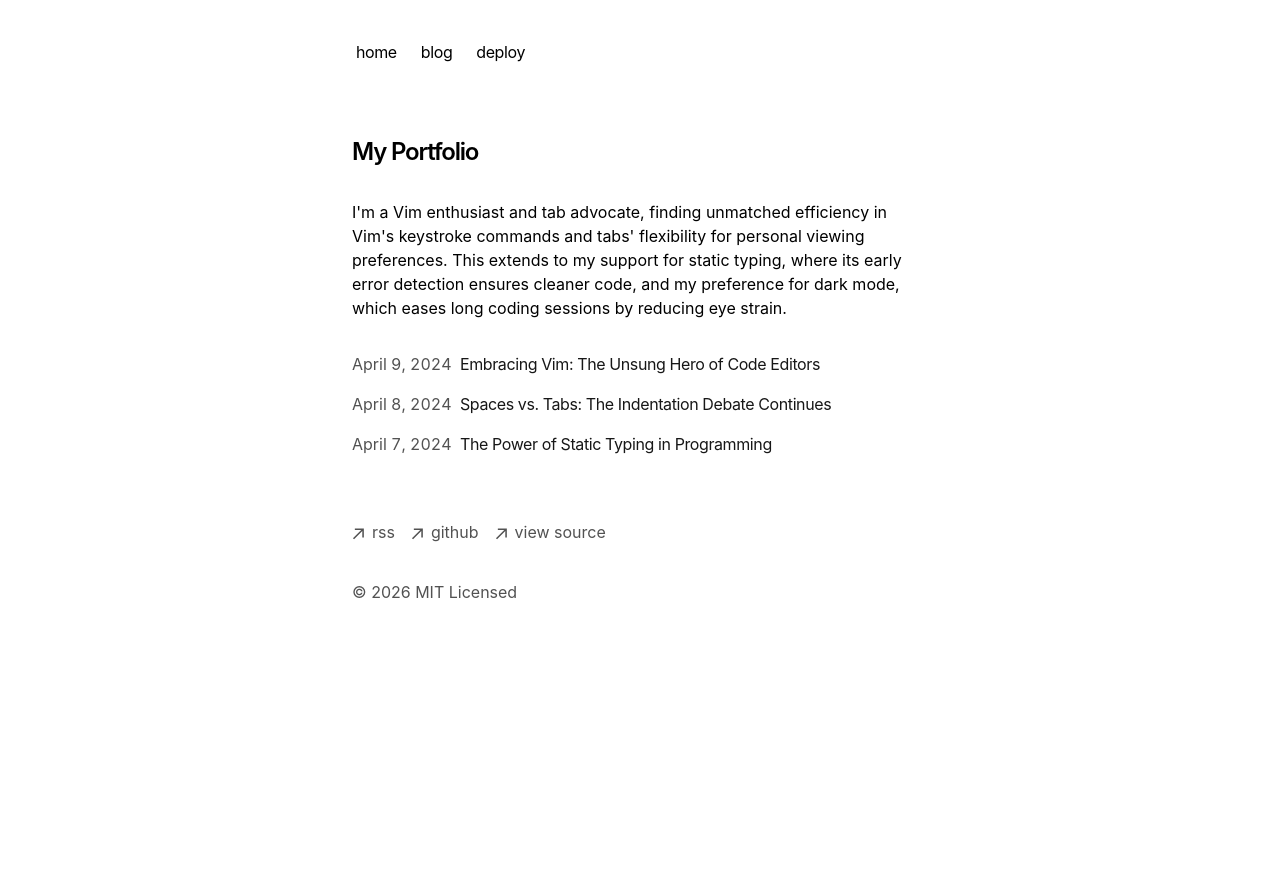
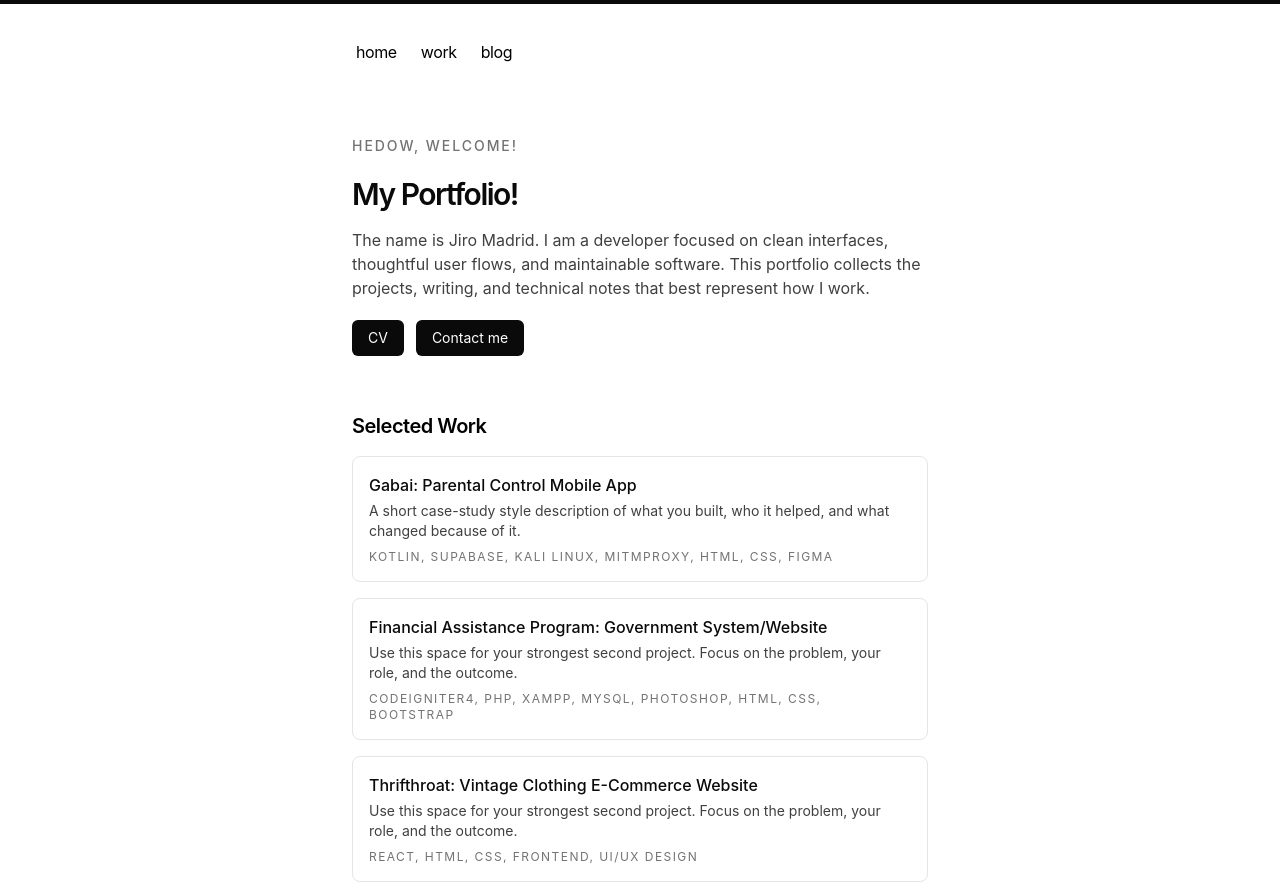
Before and after one commit to Joriman15/portfolio-kit, a Next.js app: page / in a window 1280 px wide. Shown: the top 896 px of the page. Before the commit the page ends 800 px from the top, so only its background shows below. Built offline with nearby package versions, Linux system fonts and the light colour scheme.

Commit message:
initiation

```diff
--- a/app/blog/[slug]/page.tsx
+++ b/app/blog/[slug]/page.tsx
@@ -77,7 +77,7 @@ export default function Blog({ params }) {
             url: `${baseUrl}/blog/${post.slug}`,
             author: {
               '@type': 'Person',
-              name: 'My Portfolio',
+              name: 'Your Name',
             },
           }),
         }}
--- a/app/components/footer.tsx
+++ b/app/components/footer.tsx
@@ -35,7 +35,7 @@ export default function Footer() {
             className="flex items-center transition-all hover:text-neutral-800 dark:hover:text-neutral-100"
             rel="noopener noreferrer"
             target="_blank"
-            href="https://github.com/vercel/next.js"
+            href="https://github.com/your-username"
           >
             <ArrowIcon />
             <p className="ml-2 h-7">github</p>
@@ -46,15 +46,15 @@ export default function Footer() {
             className="flex items-center transition-all hover:text-neutral-800 dark:hover:text-neutral-100"
             rel="noopener noreferrer"
             target="_blank"
-            href="https://vercel.com/templates/next.js/portfolio-starter-kit"
+            href="https://www.linkedin.com/in/your-username"
           >
             <ArrowIcon />
-            <p className="ml-2 h-7">view source</p>
+            <p className="ml-2 h-7">linkedin</p>
           </a>
         </li>
       </ul>
       <p className="mt-8 text-neutral-600 dark:text-neutral-300">
-        © {new Date().getFullYear()} MIT Licensed
+        (c) {new Date().getFullYear()} Your Name
       </p>
     </footer>
   )
--- a/app/components/nav.tsx
+++ b/app/components/nav.tsx
@@ -4,11 +4,11 @@ const navItems = {
   '/': {
     name: 'home',
   },
+  '/#work': {
+    name: 'work',
+  },
   '/blog': {
     name: 'blog',
-  },
-  'https://vercel.com/templates/next.js/portfolio-starter-kit': {
-    name: 'deploy',
   },
 }
 
--- /dev/null
+++ b/app/components/scroll-indicator.tsx
@@ -0,0 +1,16 @@
+'use client'
+
+import { motion, useScroll } from 'motion/react'
+
+export function ScrollIndicator() {
+  const { scrollYProgress } = useScroll()
+
+  return (
+    <motion.div
+      aria-hidden="true"
+      className="fixed left-0 right-0 top-0 z-50 h-1 origin-left bg-neutral-950 dark:bg-neutral-50"
+      id="scroll-indicator"
+      style={{ scaleX: scrollYProgress }}
+    />
+  )
+}
--- a/app/layout.tsx
+++ b/app/layout.tsx
@@ -1,27 +1,28 @@
-import './global.css'
-import type { Metadata } from 'next'
-import { GeistSans } from 'geist/font/sans'
-import { GeistMono } from 'geist/font/mono'
-import { Navbar } from './components/nav'
-import { Analytics } from '@vercel/analytics/react'
-import { SpeedInsights } from '@vercel/speed-insights/next'
-import Footer from './components/footer'
-import { baseUrl } from './sitemap'
+import "./global.css";
+import type { Metadata } from "next";
+import { GeistSans } from "geist/font/sans";
+import { GeistMono } from "geist/font/mono";
+import { Navbar } from "./components/nav";
+import { Analytics } from "@vercel/analytics/react";
+import { SpeedInsights } from "@vercel/speed-insights/next";
+import Footer from "./components/footer";
+import { baseUrl } from "./sitemap";
+import { ScrollIndicator } from "./components/scroll-indicator";
 
 export const metadata: Metadata = {
   metadataBase: new URL(baseUrl),
   title: {
-    default: 'Next.js Portfolio Starter',
-    template: '%s | Next.js Portfolio Starter',
+    default: "Jiro Madrid - Portfolio",
+    template: "%s | Jiro Madrid",
   },
-  description: 'This is my portfolio.',
+  description: "A portfolio of projects, writing, and technical work by Jiro Madrid.",
   openGraph: {
-    title: 'My Portfolio',
-    description: 'This is my portfolio.',
+    title: "Jiro Madrid - Portfolio",
+    description: "A portfolio of projects, writing, and technical work by Jiro Madrid.",
     url: baseUrl,
-    siteName: 'My Portfolio',
-    locale: 'en_US',
-    type: 'website',
+    siteName: "Jiro Madrid",
+    locale: "en_US",
+    type: "website",
   },
   robots: {
     index: true,
@@ -29,30 +30,31 @@ export const metadata: Metadata = {
     googleBot: {
       index: true,
       follow: true,
-      'max-video-preview': -1,
-      'max-image-preview': 'large',
-      'max-snippet': -1,
+      "max-video-preview": -1,
+      "max-image-preview": "large",
+      "max-snippet": -1,
     },
   },
-}
+};
 
-const cx = (...classes) => classes.filter(Boolean).join(' ')
+const cx = (...classes) => classes.filter(Boolean).join(" ");
 
 export default function RootLayout({
   children,
 }: {
-  children: React.ReactNode
+  children: React.ReactNode;
 }) {
   return (
     <html
       lang="en"
       className={cx(
-        'text-black bg-white dark:text-white dark:bg-black',
+        "text-black bg-white dark:text-white dark:bg-black",
         GeistSans.variable,
-        GeistMono.variable
+        GeistMono.variable,
       )}
     >
       <body className="antialiased max-w-xl mx-4 mt-8 lg:mx-auto">
+        <ScrollIndicator />
         <main className="flex-auto min-w-0 mt-6 flex flex-col px-2 md:px-0">
           <Navbar />
           {children}
@@ -62,5 +64,5 @@ export default function RootLayout({
         </main>
       </body>
     </html>
-  )
+  );
 }
--- a/app/page.tsx
+++ b/app/page.tsx
@@ -1,21 +1,119 @@
 import { BlogPosts } from 'app/components/posts'
+
+const projects = [
+  {
+    name: 'Gabai: Parental Control Mobile App',
+    description:
+      'A short case-study style description of what you built, who it helped, and what changed because of it.',
+    stack: 'Kotlin, Supabase, Kali Linux, MITMProxy, HTML, CSS, Figma',
+    href: '/projects/project-one',
+  },
+  {
+    name: 'Financial Assistance Program: Government System/Website',
+    description:
+      'Use this space for your strongest second project. Focus on the problem, your role, and the outcome.',
+    stack: 'CodeIgniter4, PHP, XAMPP, MySQL, Photoshop, HTML, CSS, Bootstrap',
+    href: '#',
+  },
+   {
+    name: 'Thrifthroat: Vintage Clothing E-Commerce Website',
+    description:
+      'Use this space for your strongest second project. Focus on the problem, your role, and the outcome.',
+    stack: 'React, HTML, CSS, Frontend, UI/UX Design',
+    href: '#',
+  },
+  {
+    name: 'Billing Project: Internal Tool for Invoice Management',
+    description:
+      'Use this space for your strongest second project. Focus on the problem, your role, and the outcome.',
+    stack: 'CodeIgniter4, PHP, XAMPP, MySQL, HTML, CSS, Bootstrap',
+    href: '#',
+
+  },
+  {
+     name: 'Laser Visitor Counter: IoT Device and Dashboard',
+    description:
+      'Use this space for your strongest second project. Focus on the problem, your role, and the outcome.',
+    stack: 'HTML, CSS, JavaScript, IoT, Raspberry Pi, Python',
+    href: '#',
+  },
+]
 
 export default function Page() {
   return (
-    <section>
-      <h1 className="mb-8 text-2xl font-semibold tracking-tighter">
-        My Portfolio
-      </h1>
-      <p className="mb-4">
-        {`I'm a Vim enthusiast and tab advocate, finding unmatched efficiency in
-        Vim's keystroke commands and tabs' flexibility for personal viewing
-        preferences. This extends to my support for static typing, where its
-        early error detection ensures cleaner code, and my preference for dark
-        mode, which eases long coding sessions by reducing eye strain.`}
-      </p>
-      <div className="my-8">
+    <section className="space-y-14">
+      <section className="space-y-5">
+        <p className="text-sm font-medium uppercase tracking-[0.14em] text-neutral-500 dark:text-neutral-400">
+          Hedow, welcome!
+        </p>
+        <div className="space-y-4">
+          <h1 className="text-3xl font-semibold tracking-tighter text-neutral-950 dark:text-neutral-50">
+            My Portfolio!
+          </h1>
+          <p className="text-neutral-700 dark:text-neutral-300">
+            The name is Jiro Madrid. I am a developer focused on clean interfaces, thoughtful user flows,
+            and maintainable software. This portfolio collects the projects,
+            writing, and technical notes that best represent how I work.
+          </p>
+        </div>
+        <div className="flex flex-wrap gap-3 text-sm">
+          <a
+            className="rounded-md bg-neutral-950 px-4 py-2 text-white transition hover:bg-neutral-800 dark:bg-neutral-50 dark:text-neutral-950 dark:hover:bg-neutral-200"
+            href="/resume.pdf"
+            download
+          >
+            CV
+          </a>
+          <a
+            className="rounded-md bg-neutral-950 px-4 py-2 text-white transition hover:bg-neutral-800 dark:bg-neutral-50 dark:text-neutral-950 dark:hover:bg-neutral-200"
+            href="mailto:you@example.com"
+          >
+            Contact me
+          </a>
+        </div>
+      </section>
+
+      <section id="work" className="space-y-4">
+        <h2 className="text-xl font-semibold tracking-tight">Selected Work</h2>
+        <div className="space-y-4">
+          {projects.map((project) => (
+            <a
+              key={project.name}
+              className="block rounded-lg border border-neutral-200 p-4 transition hover:border-neutral-400 dark:border-neutral-800 dark:hover:border-neutral-600"
+              href={project.href}
+            >
+              <div className="flex flex-col gap-2">
+                <div>
+                  <h3 className="font-medium text-neutral-950 dark:text-neutral-50">
+                    {project.name}
+                  </h3>
+                  <p className="mt-1 text-sm text-neutral-700 dark:text-neutral-300">
+                    {project.description}
+                  </p>
+                </div>
+                <p className="text-xs uppercase tracking-[0.12em] text-neutral-500 dark:text-neutral-400">
+                  {project.stack}
+                </p>
+              </div>
+            </a>
+          ))}
+        </div>
+      </section>
+
+      <section className="space-y-4">
+        <h2 className="text-xl font-semibold tracking-tight">About</h2>
+        <p className="text-neutral-700 dark:text-neutral-300">
+          Write two or three sentences about the kind of work you want more of:
+          frontend, full-stack, design systems, backend tools, data dashboards,
+          client sites, or whatever direction fits you. Keep it specific and
+          honest.
+        </p>
+      </section>
+
+      <section className="space-y-4">
+        <h2 className="text-xl font-semibold tracking-tight">Writing</h2>
         <BlogPosts />
-      </div>
+      </section>
     </section>
   )
 }
--- a/app/sitemap.ts
+++ b/app/sitemap.ts
@@ -1,6 +1,6 @@
 import { getBlogPosts } from 'app/blog/utils'
 
-export const baseUrl = 'https://portfolio-blog-starter.vercel.app'
+export const baseUrl = 'https://your-domain.com'
 
 export default async function sitemap() {
   let blogs = getBlogPosts().map((post) => ({
--- a/package.json
+++ b/package.json
@@ -13,6 +13,7 @@
     "@vercel/analytics": "^1.1.3",
     "@vercel/speed-insights": "^1.0.9",
     "geist": "1.2.2",
+    "motion": "^12.42.2",
     "next": "^16.0.10",
     "next-mdx-remote": "^6.0.0",
     "postcss": "^8.4.35",
--- /dev/null
+++ b/pnpm-workspace.yaml
@@ -0,0 +1,3 @@
+allowBuilds:
+  '@vercel/speed-insights': true
+  sharp: true
```
Also changed, not shown: app/projects/project-one/page.tsx (added, +85 -0 lines), 1 other file (tests, documents, lock files or other folders).
